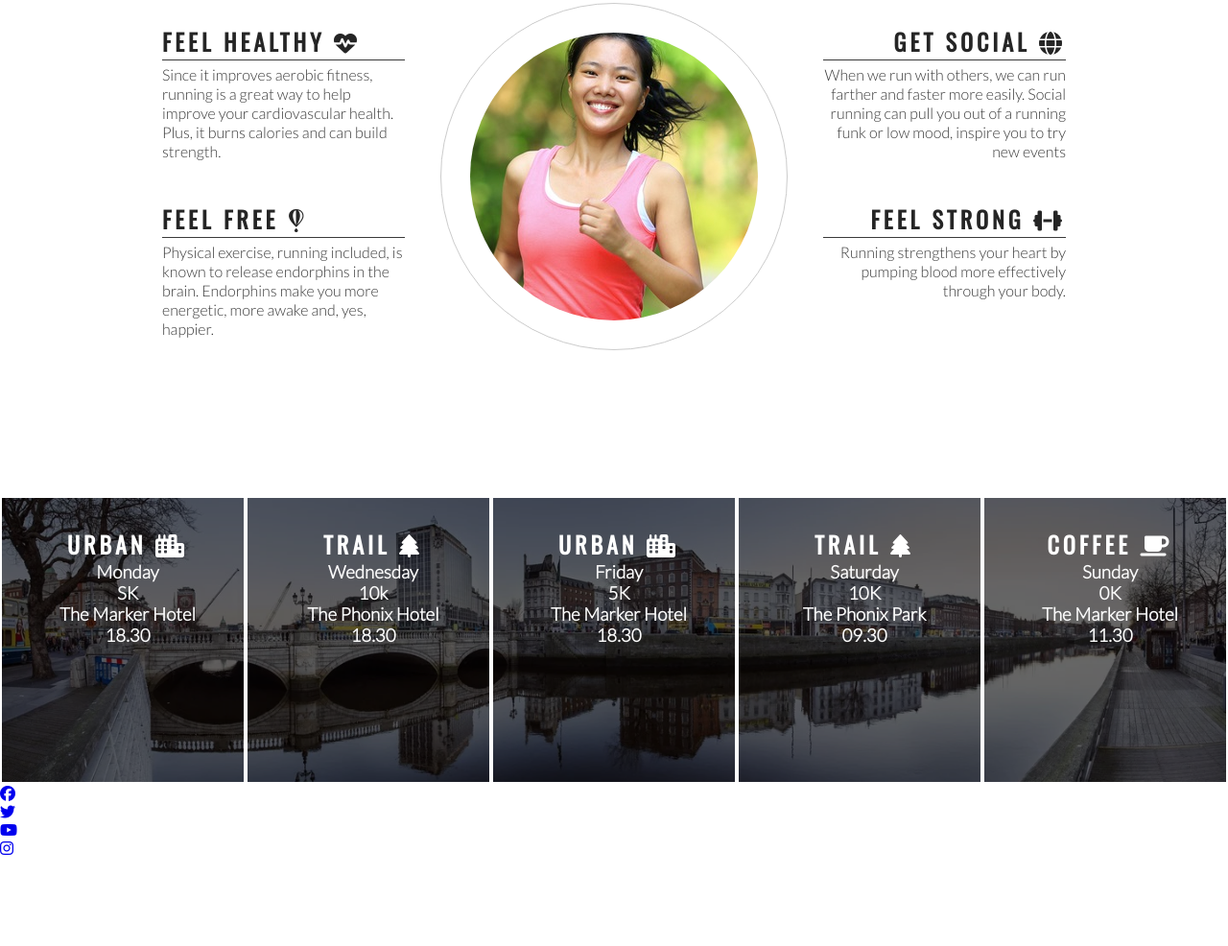
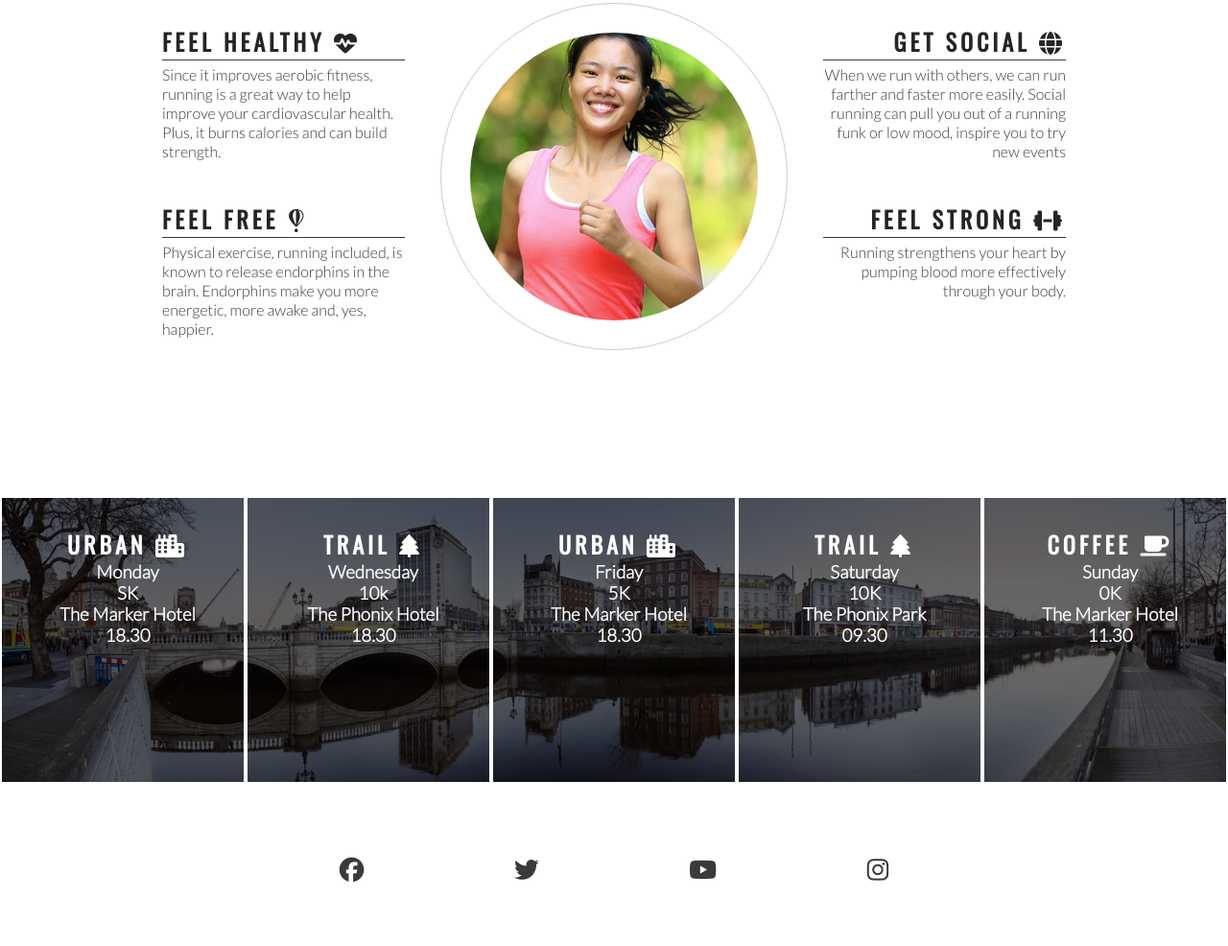
Before and after one commit to Vannesha2021/love-running, a plain HTML site: page index.html in a window 1280 px wide. Shown: the part 778-1764 px from the top of the page at 96% size. Before the commit the page ends 1671 px from the top, so only its background shows below. Drawn offline with nearby package versions, Linux system fonts and the light colour scheme.

Commit message:
Add style to social media icons

```diff
--- a/assets/css/style.css
+++ b/assets/css/style.css
@@ -210,3 +210,25 @@
 #times h2{
 color: white;
 }
+
+/*event times*/
+
+footer {
+    height: 150px
+}
+
+.social-networks {
+    text-align: center;
+}
+
+.social-networks > li {
+    display: inline;
+}
+
+.social-networks i {
+    font-size: 160%;
+    margin: 1%;
+    padding: 5%;
+    color: #3a3a3a;
+
+}
--- a/index.html
+++ b/index.html
@@ -133,7 +133,7 @@
         </div>
     </section>
     <footer>
-        <ul>
+        <ul class="social-networks">
             <li>
                 <a href="https://facebook.com" target="_blank" rel="noopener"
                  aria-label="Visit Our Facebook Page (opens in a new tab)"><i class="fab fa-facebook"></i></a>
```
